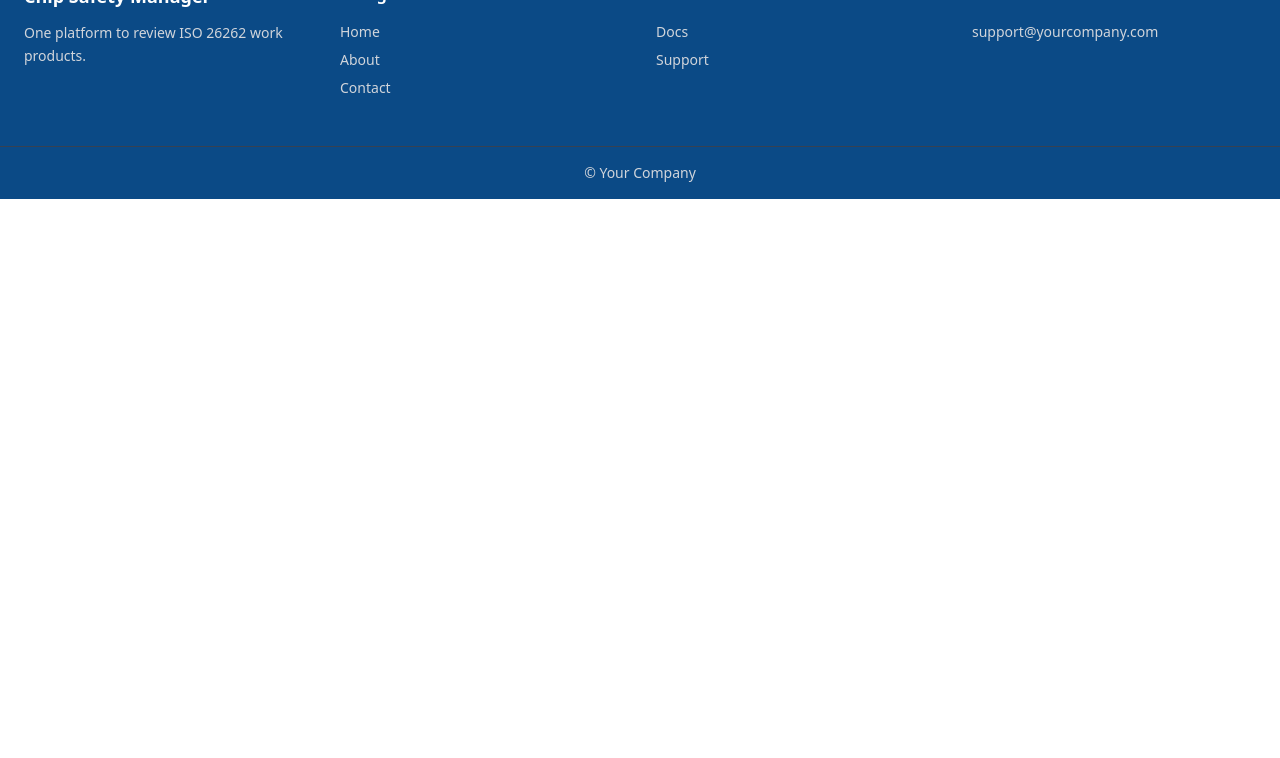
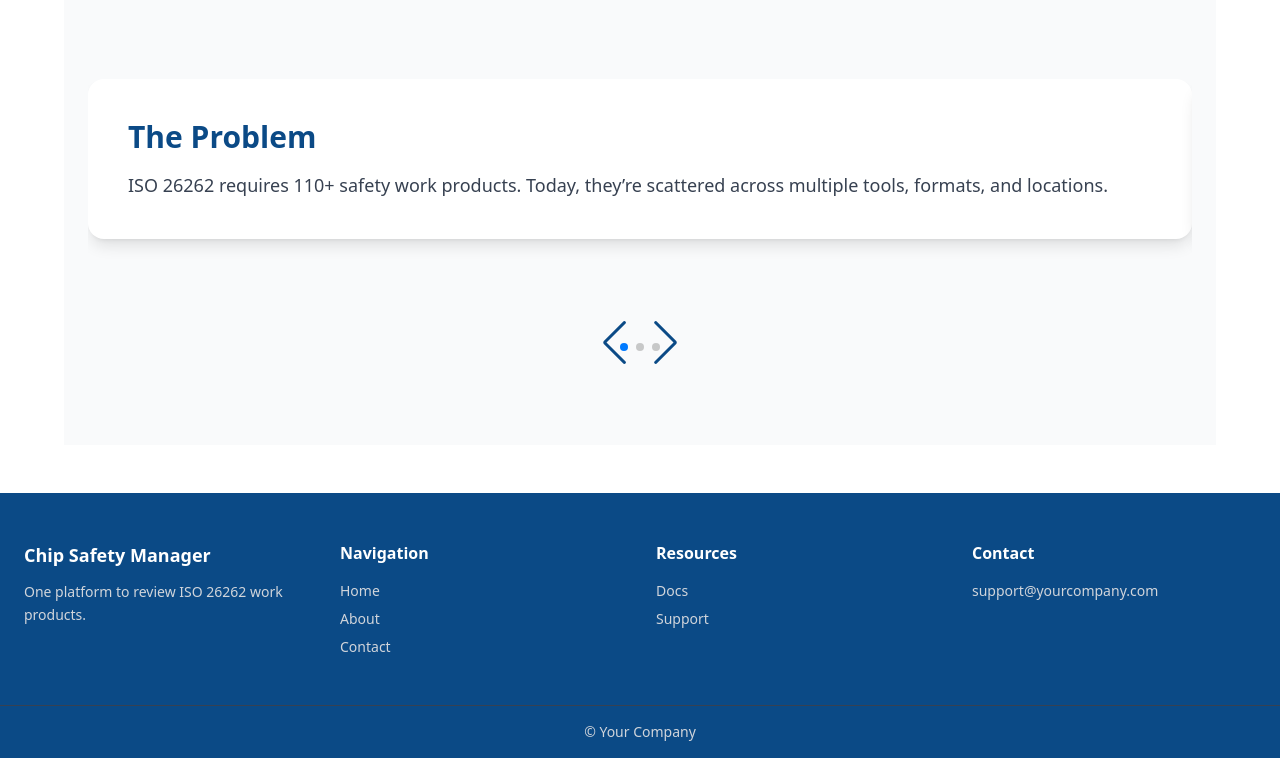
Before and after one commit to nsandcy2/csm_Django-, a Django app: page / in a window 1280 px wide. Shown: the part 601-1359 px from the top of the page. Before the commit the page ends 800 px from the top, so only its background shows below. Run offline with Django 5.2, Linux system fonts and the light colour scheme; some libraries are stand-ins or nearby versions.

Commit message:
added_ landing page(index.html)

```diff
--- /dev/null
+++ b/core/templates/core/index.html
@@ -0,0 +1,63 @@
+{% extends "base.html" %}
+{% block title %}Home - Chip Safety Manager{% endblock %}
+
+{% block content %}
+
+<!-- HERO -->
+<section class="relative bg-gradient-to-r from-brand to-accent text-white flex flex-col justify-center items-center text-center py-32 overflow-hidden">
+  <h1 class="text-5xl md:text-6xl font-extrabold mb-6" data-aos="fade-up">Chip Safety Manager</h1>
+  <p class="text-lg md:text-2xl max-w-2xl" data-aos="fade-up" data-aos-delay="200">
+    One platform to review all ISO 26262 functional safety work products with consistency and confidence.
+  </p>
+  <a href="#slides" data-aos="zoom-in" data-aos-delay="400"
+     class="mt-8 px-6 py-3 bg-white text-brand font-bold rounded-lg shadow hover:bg-gray-100 transition">
+    Learn More
+  </a>
+  <div class="absolute inset-0 bg-[url('https://www.transparenttextures.com/patterns/cubes.png')] opacity-20 animate-pulse"></div>
+</section>
+
+<!-- SLIDESHOW -->
+<section id="slides" class="py-20 bg-gray-50">
+  <div class="max-w-6xl mx-auto px-6">
+    <div class="swiper">
+      <div class="swiper-wrapper">
+        <div class="swiper-slide p-10 bg-white rounded-2xl shadow-lg" data-aos="fade-right">
+          <h2 class="text-3xl font-bold text-brand mb-4">The Problem</h2>
+          <p class="text-gray-700 text-lg">
+            ISO 26262 requires 110+ safety work products. Today, they’re scattered across multiple tools, formats, and locations.
+          </p>
+        </div>
+        <div class="swiper-slide p-10 bg-white rounded-2xl shadow-lg" data-aos="fade-up">
+          <h2 class="text-3xl font-bold text-brand mb-4">The Solution</h2>
+          <p class="text-gray-700 text-lg">
+            Chip Safety Manager centralizes all work products into a single platform, making reviews easier and more consistent.
+          </p>
+        </div>
+        <div class="swiper-slide p-10 bg-white rounded-2xl shadow-lg" data-aos="fade-left">
+          <h2 class="text-3xl font-bold text-brand mb-4">The Benefits</h2>
+          <ul class="list-disc pl-6 text-gray-700 text-lg space-y-2">
+            <li>Ensure completeness before safety audits</li>
+            <li>Save time with structured review workflows</li>
+            <li>Improve compliance confidence</li>
+          </ul>
+        </div>
+      </div>
+      <div class="flex justify-center mt-8 gap-6">
+        <div class="swiper-button-prev !static !text-brand"></div>
+        <div class="swiper-button-next !static !text-brand"></div>
+      </div>
+      <div class="swiper-pagination mt-4"></div>
+    </div>
+  </div>
+</section>
+
+<script>
+  const swiper = new Swiper('.swiper', {
+    loop: true,
+    autoplay: { delay: 4000 },
+    pagination: { el: '.swiper-pagination', clickable: true },
+    navigation: { nextEl: '.swiper-button-next', prevEl: '.swiper-button-prev' }
+  });
+</script>
+
+{% endblock %}
--- a/core/views.py
+++ b/core/views.py
@@ -22,7 +22,7 @@
 
 
 def home(request):
-    return render(request, '../templates/base.html')
+    return render(request, 'core/index.html')
 # ------------------ Auth ------------------
 def register(request):
     if request.method == "POST":
--- a/templates/base.html
+++ b/templates/base.html
@@ -1,6 +1,5 @@
 <!doctype html>
 <html lang="en">
-
 <head>
   <meta charset="utf-8" />
   <meta name="viewport" content="width=device-width,initial-scale=1" />
@@ -20,17 +19,18 @@
       }
     }
   </script>
+
   <!-- AOS -->
   <link href="https://unpkg.com/aos@2.3.4/dist/aos.css" rel="stylesheet">
   <script src="https://unpkg.com/aos@2.3.4/dist/aos.js"></script>
-  <script>
-    document.addEventListener("DOMContentLoaded", () => {
-      AOS.init();
-    });
-  </script>
+  <script>document.addEventListener("DOMContentLoaded", () => { AOS.init({ duration: 1000, once: true }); });</script>
+
+  <!-- Swiper -->
+  <link rel="stylesheet" href="https://cdn.jsdelivr.net/npm/swiper@9/swiper-bundle.min.css"/>
+  <script src="https://cdn.jsdelivr.net/npm/swiper@9/swiper-bundle.min.js"></script>
 </head>
+<body class="antialiased text-gray-800 flex flex-col min-h-screen">
 
-<body class="antialiased text-gray-800 flex flex-col min-h-screen">
   <!-- NAV -->
   <header class="bg-white shadow-sm sticky top-0 z-50">
     <div class="max-w-7xl mx-auto px-6 py-4 flex items-center justify-between">
@@ -39,16 +39,17 @@
       </a>
       <nav class="hidden md:flex gap-8 text-sm font-semibold text-gray-700">
         <a href="/" class="hover:text-accent">Home</a>
-        <a href="{% url 'list_of_projects' %}" class="hover:text-accent ">Projects</a>
-        <a href="{% url 'list_of_wp'%}" class="hover:text-accent">Work Products</a>
-        <a href="/about" class="hover:text-accent px-4 py-2 text-white bg-brand rounded-lg">About</a>
+        <a href="{% url 'list_of_projects' %}" class="hover:text-accent">Projects</a>
+        <a href="{% url 'list_of_wp' %}" class="hover:text-accent">Work Products</a>
+        <a href="/about" class="hover:text-accent">About</a>
+
         {% if user.is_authenticated %}
-        {%if user.role == 'user'%}
-        <a href="{% url 'user_dashboard'%}" class="hover:text-accent px-4 py-2 text-white bg-brand rounded-lg">Dashboard</a>
+          {% if user.role == 'user' %}
+            <a href="{% url 'user_dashboard' %}" class="px-4 py-2 bg-brand text-white rounded-lg hover:bg-accent">Dashboard</a>
           {% else %}
-        <a href="{% url 'dashboard'%}" class="hover:text-accent px-4 py-2 text-white bg-brand rounded-lg">Dashboard</a>
+            <a href="{% url 'dashboard' %}" class="px-4 py-2 bg-brand text-white rounded-lg hover:bg-accent">Dashboard</a>
           {% endif %}
-        <a href="{% url 'logout' %}" class="px-4 py-2 bg-brand text-white rounded-lg  hover:bg-red-600">Logout</a>
+          <a href="{% url 'logout' %}" class="px-4 py-2 bg-red-600 text-white rounded-lg">Logout</a>
         {% else %}
           <a href="{% url 'login' %}" class="px-4 py-2 bg-accent text-white rounded-lg hover:bg-brand">Login</a>
         {% endif %}
@@ -56,15 +57,14 @@
     </div>
   </header>
 
-  <!-- MAIN -->
-  <main class="flex-1">
   <!-- Django Messages -->
   {% if messages %}
     <div id="messages" class="max-w-4xl mx-auto px-6 pt-6 space-y-3">
       {% for message in messages %}
         <div class="p-4 rounded-lg text-white transition-opacity duration-500" data-message
-        {% if message.tags == 'success' %} style="background-color:#16a34a" {% elif message.tags == 'error' %}
-        style="background-color:#dc2626" {% elif message.tags == 'warning' %} style="background-color:#ca8a04"
+          {% if message.tags == 'success' %} style="background-color:#16a34a"
+          {% elif message.tags == 'error' %} style="background-color:#dc2626"
+          {% elif message.tags == 'warning' %} style="background-color:#ca8a04"
           {% else %} style="background-color:#4b5563" {% endif %}>
           {{ message }}
         </div>
@@ -80,11 +80,58 @@
     </script>
   {% endif %}
 
-    {% block hero %}{% endblock %}
-    <div class="max-w-7xl mx-auto px-6 py-12">
+  <!-- HERO -->
+  <!-- <section class="relative bg-gradient-to-r from-brand to-accent text-white flex flex-col justify-center items-center text-center py-20 overflow-hidden">
+    <h1 class="text-5xl md:text-6xl font-extrabold mb-6" data-aos="fade-up">Chip Safety Manager</h1>
+    <p class="text-lg md:text-2xl max-w-2xl" data-aos="fade-up" data-aos-delay="200">
+      One platform to review all ISO 26262 functional safety work products with consistency and confidence.
+    </p>
+    <a href="#slides" data-aos="zoom-in" data-aos-delay="400"
+       class="mt-8 px-6 py-3 bg-white text-brand font-bold rounded-lg shadow hover:bg-gray-100 transition">
+      Learn More
+    </a>
+    <div class="absolute inset-0 bg-[url('https://www.transparenttextures.com/patterns/cubes.png')] opacity-20 animate-pulse"></div>
+  </section> -->
+
+  <!-- CONTENT (for Django pages) -->
+  <main class="flex-1 max-w-7xl mx-auto px-6 py-12">
     {% block content %}{% endblock %}
+  </main>
+  <!-- SLIDESHOW -->
+  <!-- <section id="slides" class="py-20 bg-gray-50">
+    <div class="max-w-6xl mx-auto px-6">
+      <div class="swiper">
+        <div class="swiper-wrapper">
+          <div class="swiper-slide p-10 bg-white rounded-2xl shadow-lg" data-aos="fade-right">
+            <h2 class="text-3xl font-bold text-brand mb-4">The Problem</h2>
+            <p class="text-gray-700 text-lg">
+              ISO 26262 requires 110+ safety work products. Today, they’re scattered across multiple tools, formats, and locations.
+            </p>
           </div>
-  </main>
+          <div class="swiper-slide p-10 bg-white rounded-2xl shadow-lg" data-aos="fade-up">
+            <h2 class="text-3xl font-bold text-brand mb-4">The Solution</h2>
+            <p class="text-gray-700 text-lg">
+              Chip Safety Manager centralizes all work products into a single platform, making reviews easier and more consistent.
+            </p>
+          </div>
+          <div class="swiper-slide p-10 bg-white rounded-2xl shadow-lg" data-aos="fade-left">
+            <h2 class="text-3xl font-bold text-brand mb-4">The Benefits</h2>
+            <ul class="list-disc pl-6 text-gray-700 text-lg space-y-2">
+              <li>Ensure completeness before safety audits</li>
+              <li>Save time with structured review workflows</li>
+              <li>Improve compliance confidence</li>
+            </ul>
+          </div>
+        </div>
+        <div class="flex justify-center mt-8 gap-6">
+          <div class="swiper-button-prev !static !text-brand"></div>
+          <div class="swiper-button-next !static !text-brand"></div>
+        </div>
+        <div class="swiper-pagination mt-4"></div>
+      </div>
+    </div>
+  </section> -->
+
 
   <!-- FOOTER -->
   <footer class="bg-brand text-gray-300">
@@ -115,6 +162,14 @@
     </div>
     <div class="border-t border-gray-700 text-center text-sm py-4">© {{ year }} Your Company</div>
   </footer>
+
+  <script>
+    const swiper = new Swiper('.swiper', {
+      loop: true,
+      autoplay: { delay: 4000 },
+      pagination: { el: '.swiper-pagination', clickable: true },
+      navigation: { nextEl: '.swiper-button-next', prevEl: '.swiper-button-prev' }
+    });
+  </script>
 </body>
-
 </html>
```
Lines whose indentation alone changed are shown as unchanged.
